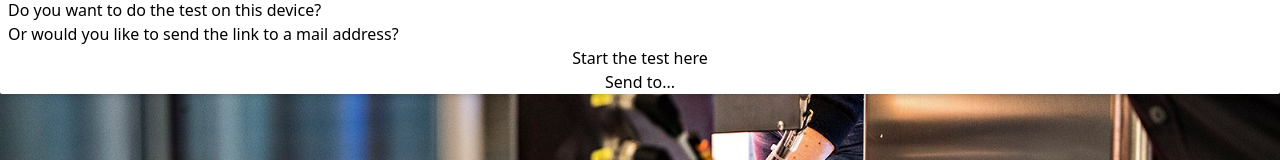
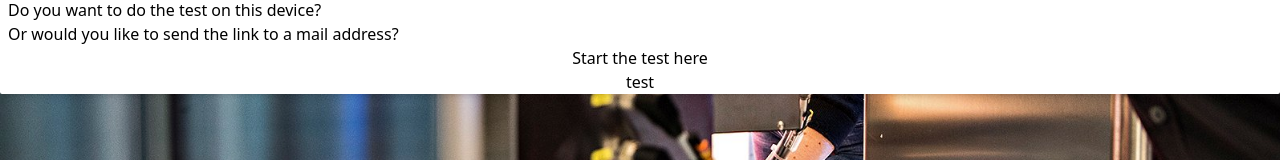
Before and after one commit to daniel-hyun-chae/prototype-testing, a Next.js app: page / in a window 1280 px wide. Shown: the part 384-544 px from the top of the page. Built offline with nearby package versions, Linux system fonts and the light colour scheme.

Commit message:
Add base layout

```diff
--- a/package.json
+++ b/package.json
@@ -17,6 +17,7 @@
     "next": "13.2.4",
     "react": "18.2.0",
     "react-dom": "18.2.0",
+    "react-share": "^4.4.1",
     "typescript": "5.0.2"
   },
   "devDependencies": {
--- a/src/pages/index.tsx
+++ b/src/pages/index.tsx
@@ -1,6 +1,13 @@
 import Head from "next/head";
-import Image from "next/image";
 import { Inter } from "next/font/google";
+import {
+  EmailShareButton,
+  FacebookShareButton,
+  LineShareButton,
+  TelegramShareButton,
+  WhatsappShareButton,
+  WorkplaceShareButton,
+} from "react-share";
 
 const inter = Inter({ subsets: ["latin"] });
 
@@ -20,7 +27,9 @@ export default function Home() {
           <div>Do you want to do the test on this device?</div>
           <div>Or would you like to send the link to a mail address?</div>
           <button>Start the test here</button>
-          <button>Send to...</button>
+          <WhatsappShareButton url="http://www.google.com">
+            test
+          </WhatsappShareButton>
         </div>
       </main>
     </>
```
Also changed, not shown: 1 other file (tests, documents, lock files or other folders).
